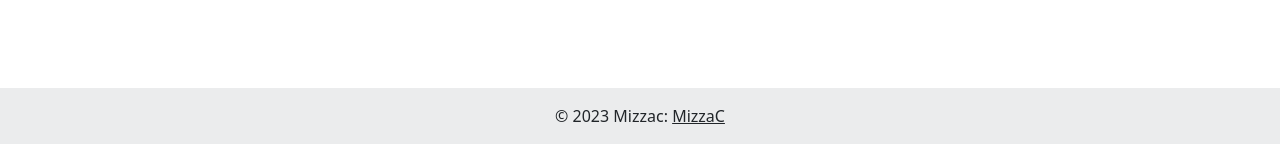
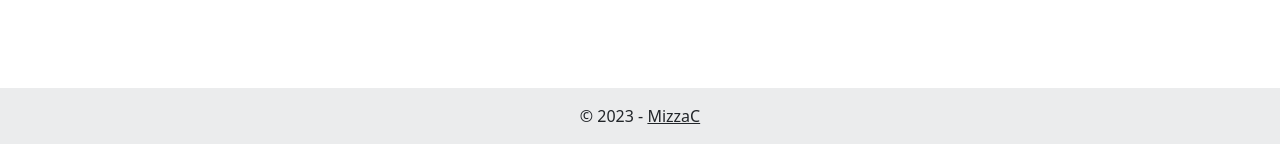
Before and after one commit to MizzaC/hub, a Django app: page /dashboard/ in a window 1280 px wide. Shown: the part 656-800 px from the top of the page. Run offline with Django 4.2, Linux system fonts and the light colour scheme; the visitor is signed in with stand-in values (Sample User, id 1).

Commit message:
footer text replacement

```diff
--- a/Mizzac/DashBoard/templates/includes/footer.html
+++ b/Mizzac/DashBoard/templates/includes/footer.html
@@ -2,7 +2,7 @@
 
 <footer class="bg-light text-center text-lg-start fixed-bottom">
     <div class="text-center p-3" style="background-color: rgba(0, 0, 0, 0.05);">
-      © 2023 Mizzac:
+      © 2023 -
       <a class="text-dark" href="{% url 'dashboard:dashboard' %}">MizzaC</a>
     </div>
   </footer>
```
